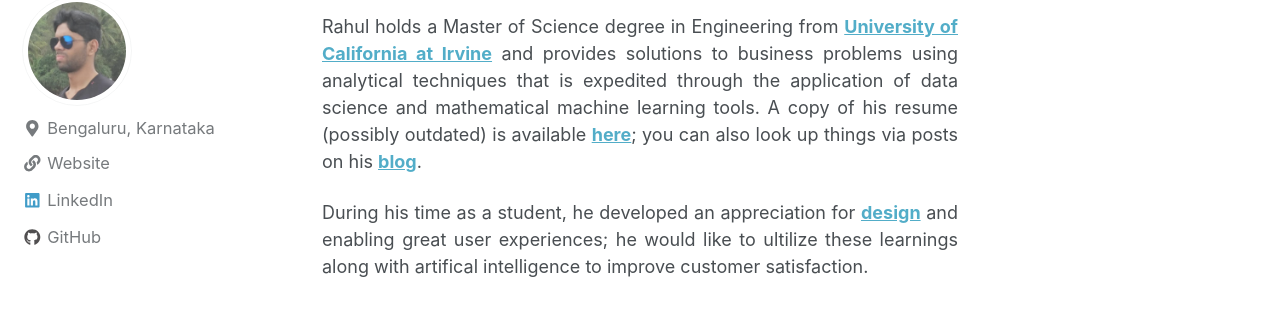
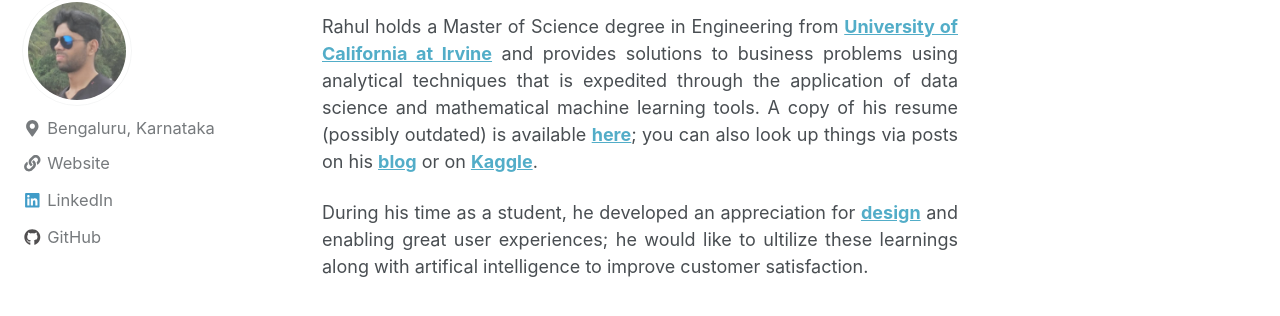
Before and after one commit to gopalrahulrg/gopalrahulrg.github.io, a Jekyll site: the page built from _pages/about.md, in a window 1280 px wide and 900 px high. Shown: the part 148-464 px from the top of the window. Built offline with Jekyll 4.4.1, drawn with Linux system fonts in a browser that asks for light colours; nearby versions of some CDN libraries.

Commit message:
Update about.md

```diff
--- a/_pages/about.md
+++ b/_pages/about.md
@@ -4,6 +4,6 @@ permalink: /about/
 header:
 ---
 
-<font size="4"><p style='text-align: justify;'>Rahul holds a Master of Science degree in Engineering from <a href="https://uci.edu/"><b>University of California at Irvine</b></a> and provides solutions to business problems using analytical techniques that is expedited through the application of data science and mathematical machine learning tools. A copy of his resume (possibly outdated) is available <a href="https://github.com/gopalrahulrg/gopalrahulrg.github.io/raw/master/_resume/RahulGopalakrishnan_Resume.pdf"><b>here</b></a>; you can also look up things via posts on his <a href="https://gopalrahulrg.github.io/blog/"><b>blog</b></a>.<p>
+<font size="4"><p style='text-align: justify;'>Rahul holds a Master of Science degree in Engineering from <a href="https://uci.edu/"><b>University of California at Irvine</b></a> and provides solutions to business problems using analytical techniques that is expedited through the application of data science and mathematical machine learning tools. A copy of his resume (possibly outdated) is available <a href="https://github.com/gopalrahulrg/gopalrahulrg.github.io/raw/master/_resume/RahulGopalakrishnan_Resume.pdf"><b>here</b></a>; you can also look up things via posts on his <a href="https://gopalrahulrg.github.io/blog/"><b>blog</b></a> or on <a href="https://www.kaggle.com/gopalrahulrg"><b>Kaggle</b></a>.<p>
 
 <p style='text-align: justify;'>During his time as a student, he developed an appreciation for <a href="https://github.com/gopalrahulrg/gopalrahulrg.github.io/raw/master/_des/RahulGopalakrishnan_DesignPortfolio_2014.pdf"><b>design</b></a> and enabling great user experiences; he would like to ultilize these learnings along with artifical intelligence to improve customer satisfaction.<p>
```
